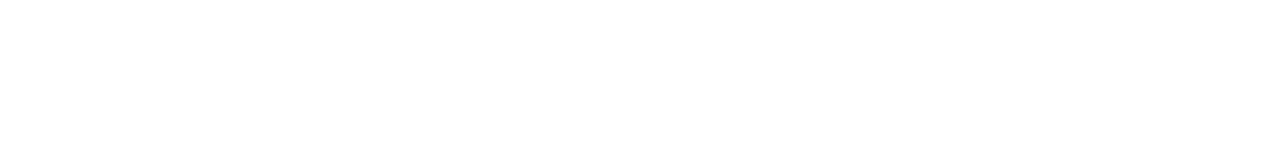
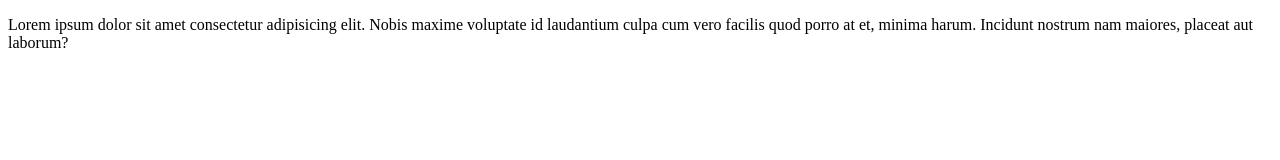
Before and after one commit to HenriqueTavares12/projeto-1, a plain HTML site: page index.html in a window 1280 px wide. Drawn offline with Linux system fonts and the light colour scheme.

Commit message:
Adicionado texto ao index

```diff
--- a/index.html
+++ b/index.html
@@ -7,6 +7,6 @@
     <title>Curso de Git e GitHub</title>
 </head>
 <body>
-
+    <p>Lorem ipsum dolor sit amet consectetur adipisicing elit. Nobis maxime voluptate id laudantium culpa cum vero facilis quod porro at et, minima harum. Incidunt nostrum nam maiores, placeat aut laborum?</p>
 </body>
 </html>
```
